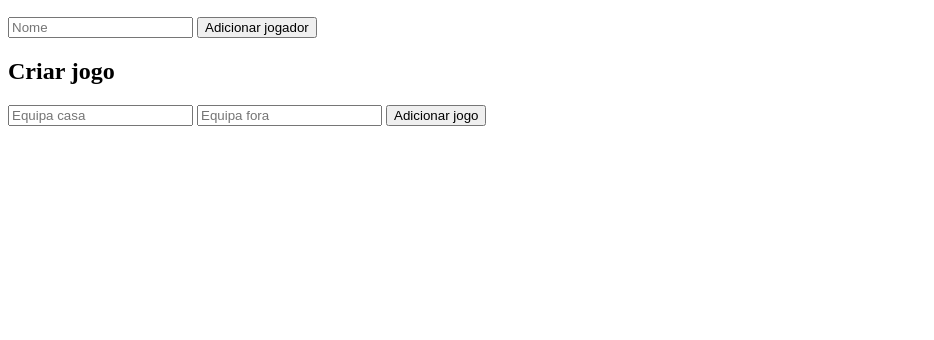
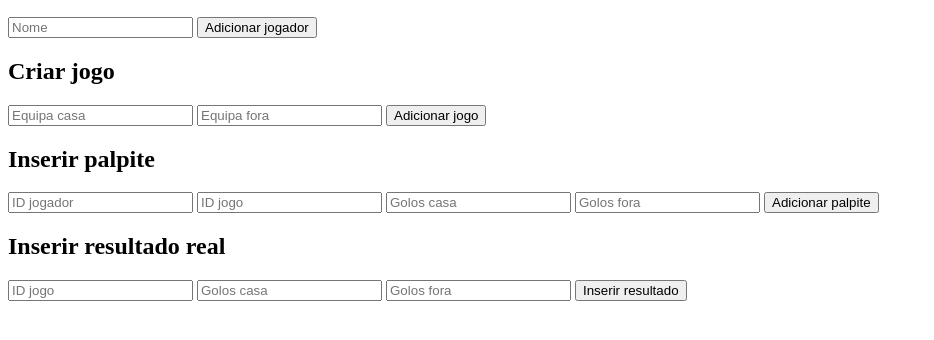
Before and after one commit to rbs1983/cracks, a website: page public/admin.html in a window 1280 px wide. Shown: the part 110-450 px from the top of the page, without its empty margins (0-934 px from the left). Drawn offline with Linux system fonts and the light colour scheme.

Commit message:
Update admin.html

```diff
--- a/public/admin.html
+++ b/public/admin.html
@@ -40,6 +40,18 @@
       }).then(() => alert("Jogo criado"));
     }
   </script>
+<h2>Inserir palpite</h2>
+<input id="player_id" placeholder="ID jogador">
+<input id="match_id" placeholder="ID jogo">
+<input id="palpiteCasa" placeholder="Golos casa">
+<input id="palpiteFora" placeholder="Golos fora">
+<button onclick="addPrediction()">Adicionar palpite</button>
+
+<h2>Inserir resultado real</h2>
+<input id="resMatchId" placeholder="ID jogo">
+<input id="resCasa" placeholder="Golos casa">
+<input id="resFora" placeholder="Golos fora">
+<button onclick="setResult()">Inserir resultado</button>
 
 </body>
 </html>
```
